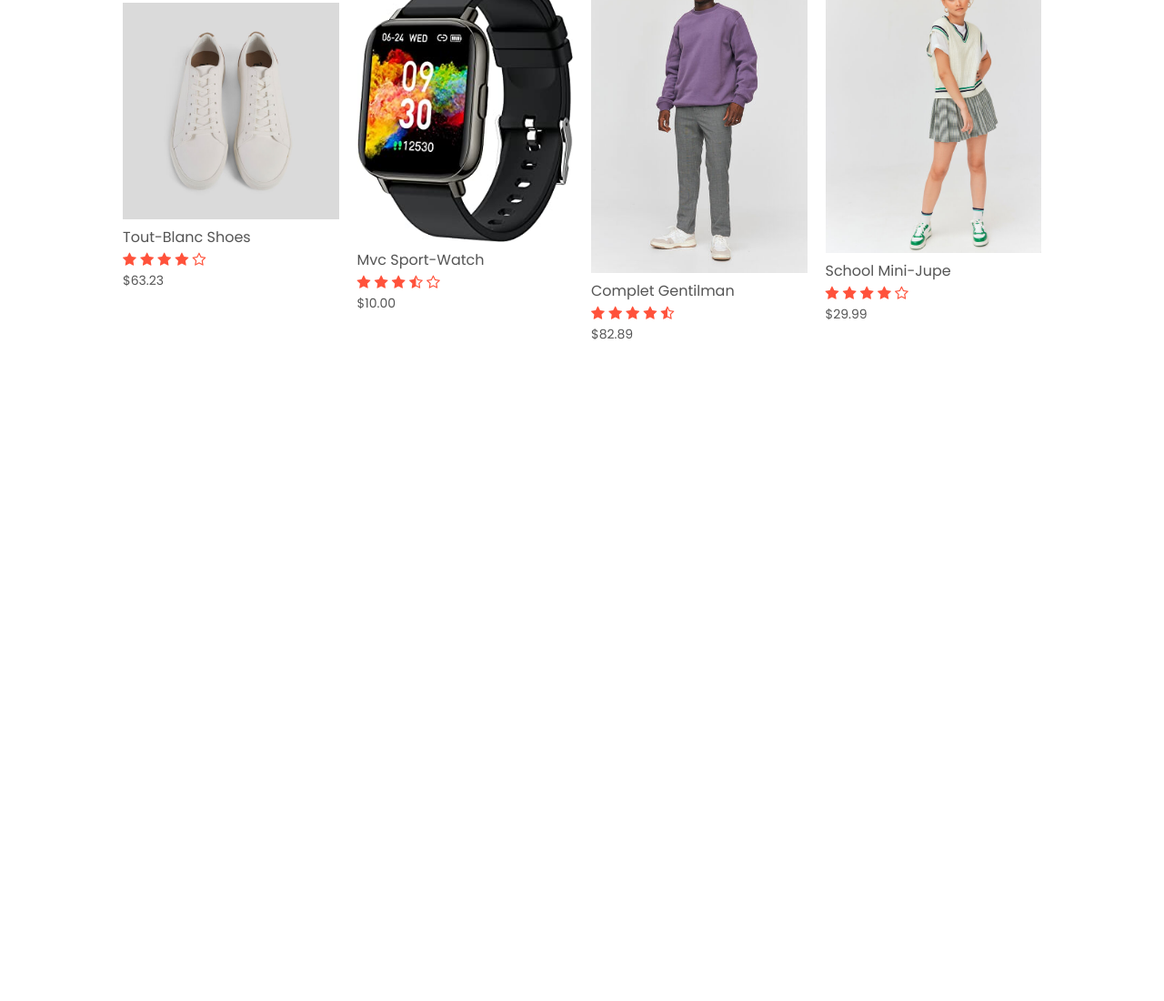
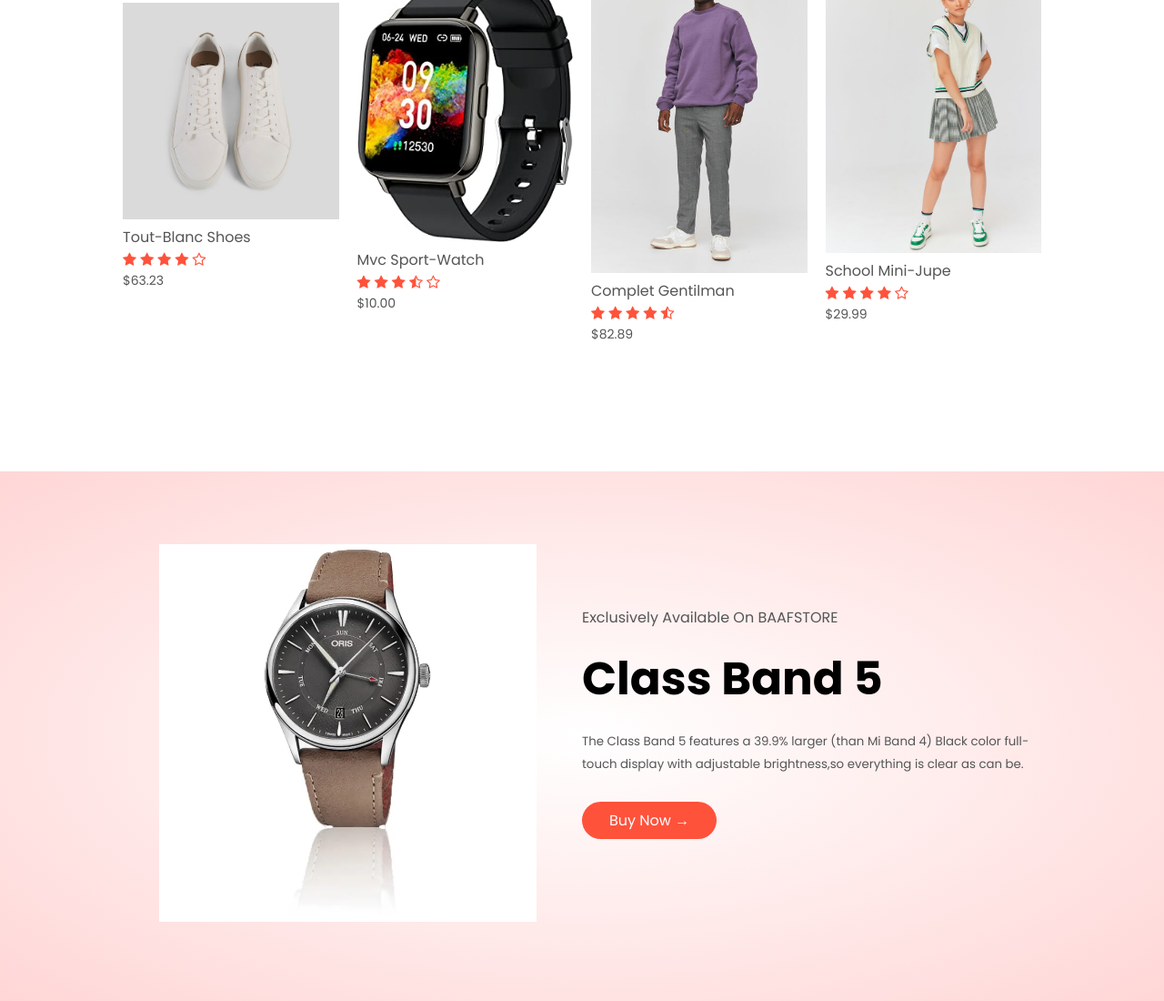
Before and after one commit to baafbass/E-Commerce-Website, a plain HTML site: page index.html in a window 1280 px wide. Shown: the part 2718-3818 px from the top of the page at 91% size. Before the commit the page ends 3156 px from the top, so only its background shows below. Drawn offline with Linux system fonts and the light colour scheme.

Commit message:
Offer Created

```diff
--- a/index.html
+++ b/index.html
@@ -219,6 +219,30 @@
 </div>
 </div>
 
+<!--offer-->
+
+<div class="offer">
+    <div class="small-container">
+        <div class="row">
+        <div class="col-2">
+        <img src="Images/Clllmtr.webp" class="offer-img">
+        </div>
+
+        <div class="col-2">
+             <p>Exclusively Available On BAAFSTORE</p>
+             <h1>Class Band 5</h1>
+             <small>
+                The Class Band 5 features a 39.9% larger (than Mi Band 4) Black color
+                full-touch display with adjustable brightness,so everything is clear as can be.
+                </small>
+                <br>
+             <a href="" class="btn">Buy Now &#8594;</a>
+        </div>
+        </div>
+
+    </div>
+</div>
+
 
 
 </body>
--- a/style.css
+++ b/style.css
@@ -151,3 +151,18 @@ h4{
 .col-4:hover{
     transform: translateY(-5px) ;
 }
+
+/*------offer-------*/
+.offer{
+    background: radial-gradient(#fff,#ffd6d6);
+    margin-top: 80px;
+    padding: 30px 0;
+}
+
+.col-2 .offer-img{
+    padding: 50px ;
+}
+
+small{
+    color:#555;
+}
```
